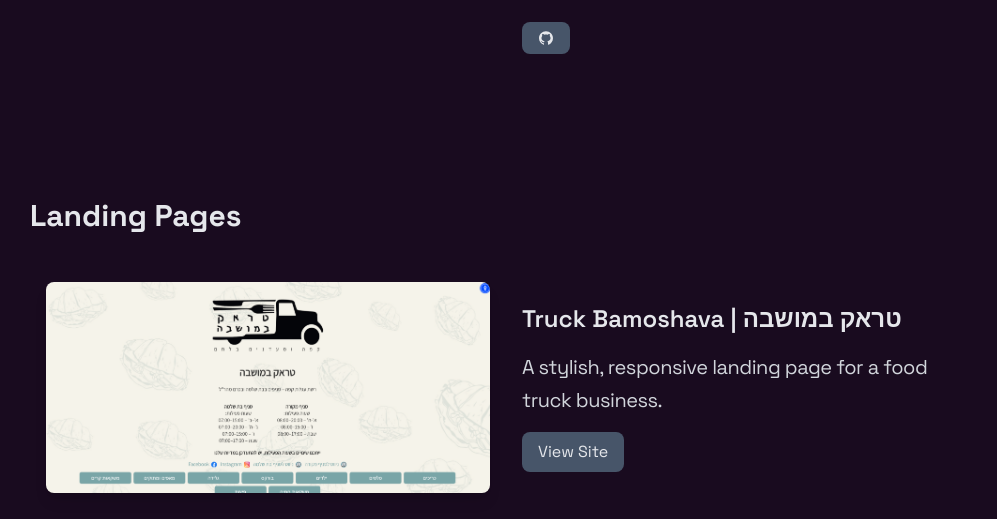
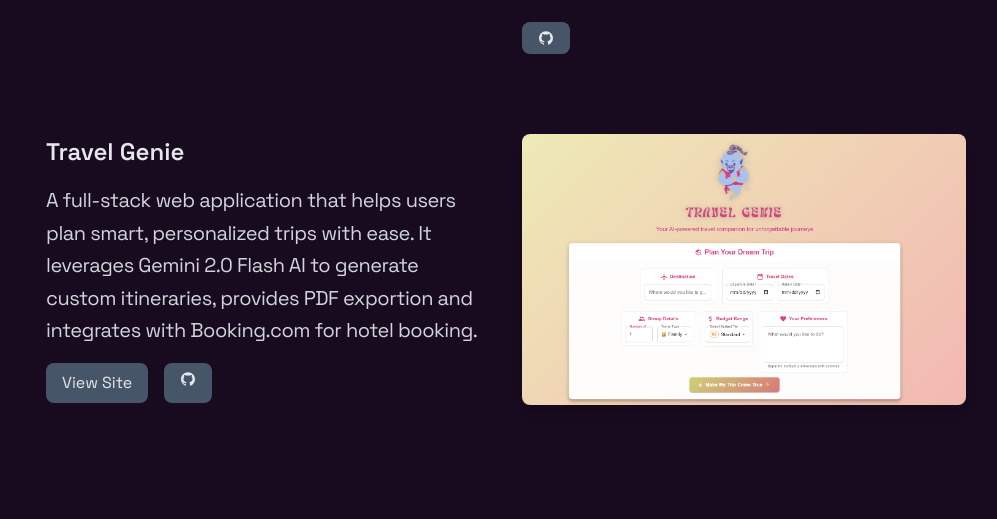
Before and after one commit to IdoCohen7/portfolio, a React (Vite) app: page / in a window 1280 px wide. Shown: the part 4242-4761 px from the top of the page, without its empty margins (134-1131 px from the left). Built offline with nearby package versions, Linux system fonts and the light colour scheme.

Commit message:
travelgenie

```diff
--- a/src/components/Portfolio.jsx
+++ b/src/components/Portfolio.jsx
@@ -9,6 +9,7 @@
 import investItProject from "../assets/investit.png";
 import truckBamoshava from "../assets/truckbamoshava.png";
 import movieStarProject from "../assets/iMockup - Device.png";
+import travelGenieProject from "../assets/travelGenie.png";
 import cafeDeaz from "../assets/cafedeaz.png";
 import { AiOutlineGithub } from "react-icons/ai";
 import Reveal from "./Reveal";
@@ -78,6 +79,16 @@
       "A movie discovery react native platform that allows users to search for movies, view details, and manage their watchlist. The app features a responsive design, user authentication, and integrates with the TMDB API for real-time movie data.",
     links: {
       github: "https://github.com/IdoCohen7/MovieStar",
+    },
+  },
+  {
+    img: travelGenieProject,
+    title: "Travel Genie",
+    description:
+      "A full-stack web application that helps users plan smart, personalized trips with ease. It leverages Gemini 2.0 Flash AI to generate custom itineraries, provides PDF exportion and integrates with Booking.com for hotel booking.",
+    links: {
+      site: "https://relaxed-beijinho-92329e.netlify.app/",
+      github: "https://github.com/IdoCohen7/TravelGenie",
     },
   },
 ];
```
Also changed, not shown: src/assets/travelGenie.png (added).
